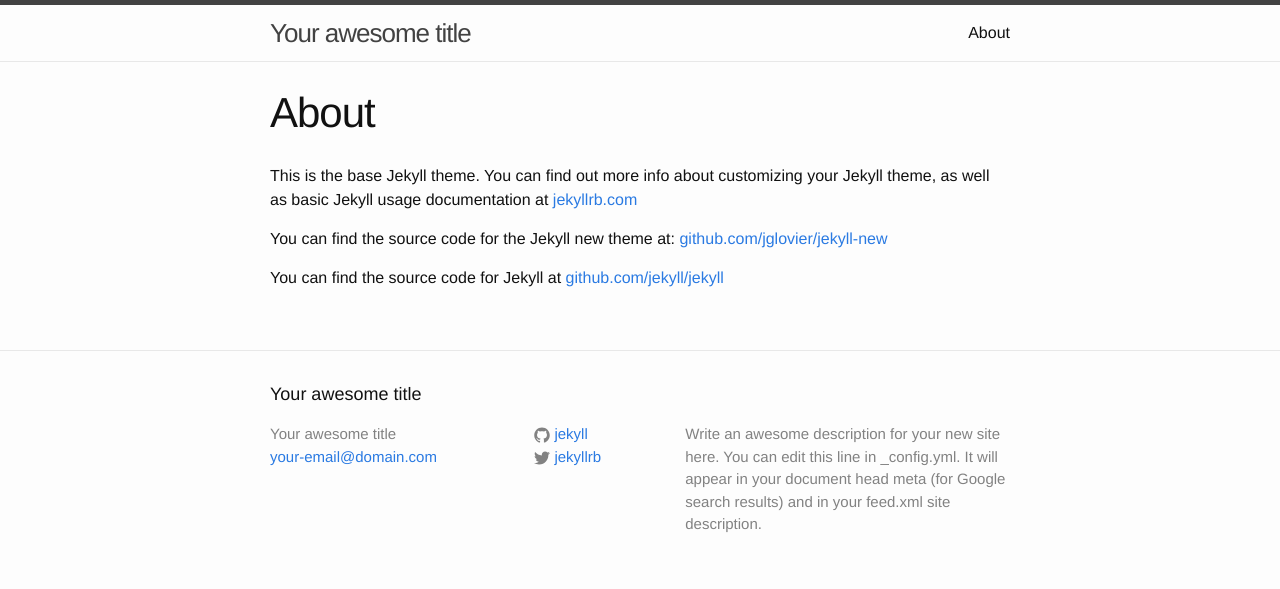
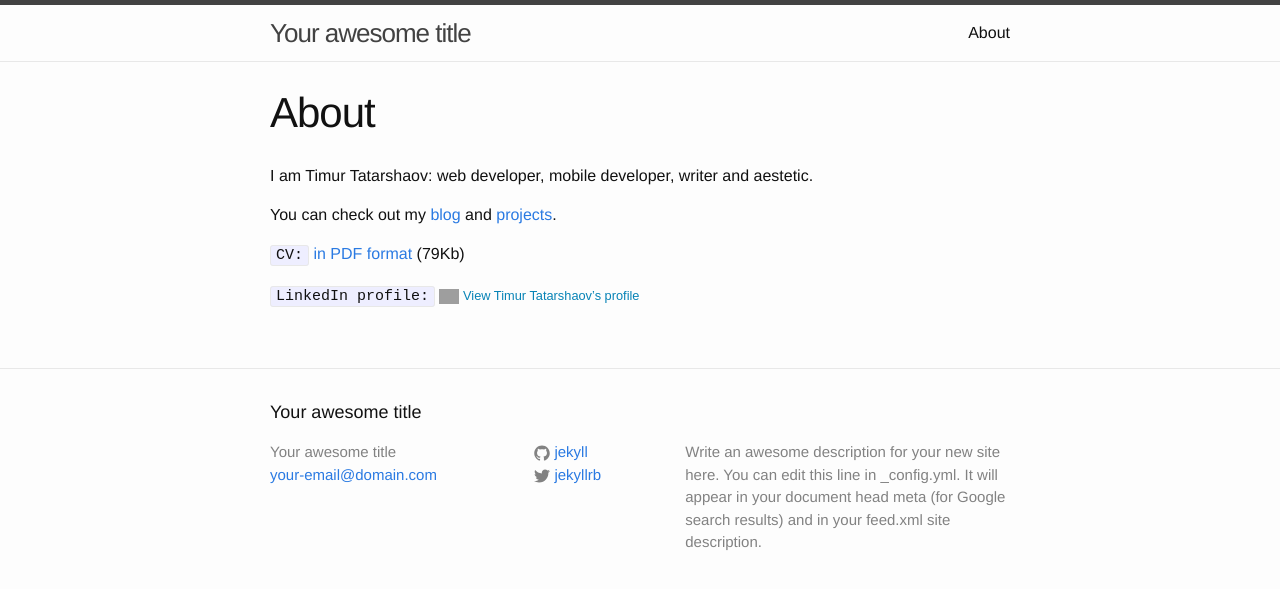
Before and after one commit to famer/rublog, a Jekyll site: the page built from about.md, in a window 1280 px wide. Shown: the top 589 px of the page. Built offline with Jekyll 4.4.1, drawn with Linux system fonts in a browser that asks for light colours; grey boxes are pictures that could not be loaded.

Commit message:
adjastments

```diff
--- a/about.md
+++ b/about.md
@@ -2,10 +2,14 @@
 layout: page
 title: About
 permalink: /about/
+menuIndex: 2
+published: true
 ---
 
-This is the base Jekyll theme. You can find out more info about customizing your Jekyll theme, as well as basic Jekyll usage documentation at [jekyllrb.com](http://jekyllrb.com/)
+I am Timur Tatarshaov: web developer, mobile developer, writer and aestetic.
 
-You can find the source code for the Jekyll new theme at: [github.com/jglovier/jekyll-new](https://github.com/jglovier/jekyll-new)
+You can check out my [blog](/) and [projects](/projects/).
 
-You can find the source code for Jekyll at [github.com/jekyll/jekyll](https://github.com/jekyll/jekyll)
+`CV:` [in PDF format]({{ site.baseurl }}/assets/CV-Timur.pdf) (79Kb)
+
+`LinkedIn profile:` <a href="http://cz.linkedin.com/in/ttatarshaov" style="text-decoration:none;"><span style="font: 80% Arial,sans-serif; color:#0783B6;">![View Timur Tatarshaov's LinkedIn profile](https://static.licdn.com/scds/common/u/img/webpromo/btn_in_20x15.png){:.noshadow width="20px" height="15px"}&nbsp;View Timur Tatarshaov's profile</span></a>
--- a/css/main.scss
+++ b/css/main.scss
@@ -50,3 +50,15 @@
         "layout",
         "syntax-highlighting"
 ;
+
+.post-list img, .post-content img, .shadowedImages img {
+	-webkit-box-shadow: 1px 2px 10px 1px rgba(0, 0, 0, .2);
+	-moz-box-shadow: 1px 2px 10px 1px rgba(0, 0, 0, .2);
+	box-shadow: 1px 2px 10px 1px rgba(0, 0, 0, .2);
+}
+img.rounded {
+border-radius: 18%;
+}
+.noshadow img, img.noshadow {
+box-shadow: none;
+}
```
Also changed, not shown: _posts/2015-01-31-welcome-to-jekyll.markdown (deleted, +0 -25 lines), README.md.
